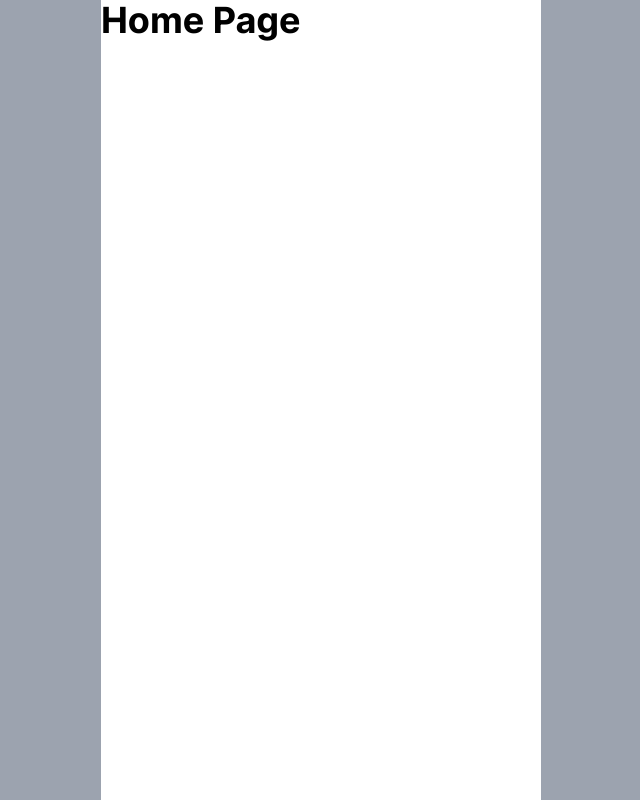
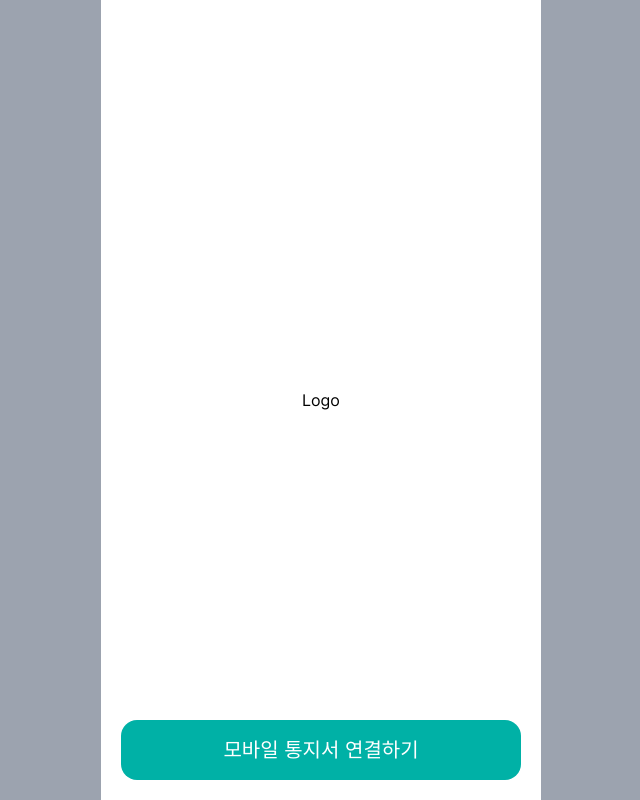
Before and after one commit to guesung/fusion-infinity, a Next.js app: page / in a window 1280 px wide. Shown: the whole page, without its empty margins (319-959 px from the left). Built offline with nearby package versions, Linux system fonts and the light colour scheme.

Commit message:
feat : 첫 화면 구현

```diff
--- a/src/components/buttons/Button.tsx
+++ b/src/components/buttons/Button.tsx
@@ -3,7 +3,7 @@ interface ButtonProps {
 }
 export default function Button({ text }: ButtonProps) {
   return (
-    <button className='bg-main h-[3.75rem] w-full rounded-[1rem] text-[1.25rem] text-white'>
+    <button className='bg-main h-[3.75rem] w-full rounded-[1rem] text-[1.25rem] text-white '>
       {text}
     </button>
   );
--- a/src/pages/index.tsx
+++ b/src/pages/index.tsx
@@ -1,7 +1,12 @@
+import Button from '@/components/buttons/Button';
+
 export default function HomePage() {
   return (
-    <div>
-      <h1>Home Page</h1>
+    <div className='relative flex h-full items-center justify-center'>
+      <div>Logo</div>
+      <div className='fixed bottom-5 left-0 right-0 m-auto w-[25rem]'>
+        <Button text='모바일 통지서 연결하기' />
+      </div>
     </div>
   );
 }
```
